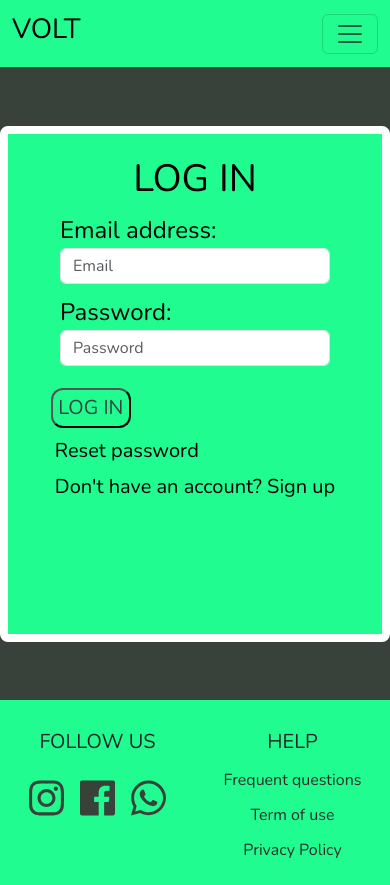
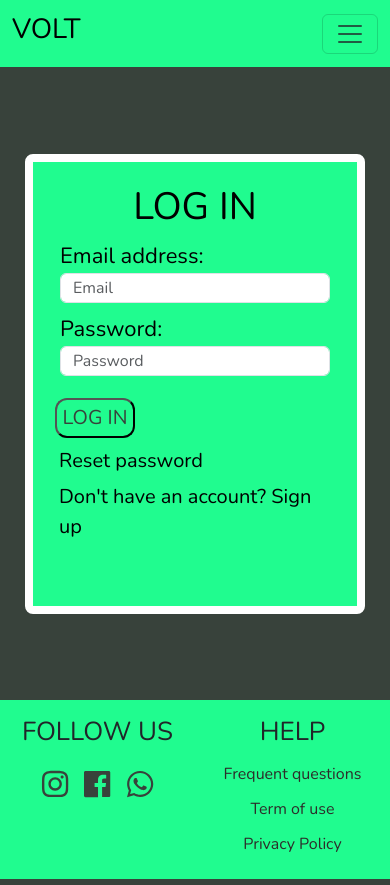
Before and after one commit to tobi-24/volt, a website: page pages/log-in.html in a window 390 px wide. Drawn offline with nearby package versions, Linux system fonts and the light colour scheme.

Commit message:
empiezo responsive y termino footer y about us

```diff
--- a/scss/basics/mediaqueries.scss
+++ b/scss/basics/mediaqueries.scss
@@ -1,9 +1,9 @@
 @media (max-width:576px){
     //NAVBAR
     .nav-item{
-        font-size: 18px;
-        margin: 0px;
-        padding: 0px;
+        font-size: 18px !important;
+        margin: 0px !important;
+        padding: 0px !important;
         .nav-link {
             margin: 4px !important;
         }
@@ -31,14 +31,20 @@
         }
     }
     //FOOTER
+    .footer-icons{
+        a{
+            font-size: 30px !important;
+        }
+    }
     .footer-text{
-        margin-top: 16px;
-        font-size: 26px;
-            font-size: 20px !important;
+        margin-top: 16px !important;
+        font-size: 26px !important;
     }
     #help li a{
         font-size: 16px;
     }
+
+
     //PRODUCTS
     .products-stock h2{
         margin: 40px 0px 20px 0px;
@@ -49,4 +55,58 @@
         display: flex;
         justify-content: center;
     }
+
+    //ABOUT US
+    .about-us-offers{
+        background-position: center;
+    }
+        #aboutUsTittle{
+        color: $seconadary-color;
+        text-align: center;
+        font-size: 30px !important;
+        padding: 10px;
+        margin: 0px;
+    }
+    .rectangle{
+        width: 290px !important;
+        height: 670px !important;
+        .about-us-text{
+            font-size: 18px !important;
+            margin: 0px 20px !important;
+        }
+    }
+
+    //LOG IN
+    .rectangle-log-in{
+        width: 340px !important;
+        height: 460px !important;
+        #logInTittle{
+            color: $sixth-color;
+            padding-top: 12px;
+        }
+        .log-in-account{
+        display: flex;
+        flex-direction: column;
+        align-items: center;
+            .form-label{
+            font-size: 22px !important;
+            }
+            .form-control{
+            height: 30px !important;
+            }
+            .account{
+                font-size: 20px;
+                padding: 20px;
+                a{
+                    color: $sixth-color;
+                    text-decoration: none;
+                    display: flex;
+                    margin: 6px;
+                }
+                .sign-up-link{
+                color: $sixth-color;
+                }
+            }
+        }
+    }
 }
```
Also changed, not shown: css/app.css, css/basics/mediaqueries.css, 1 other file.
